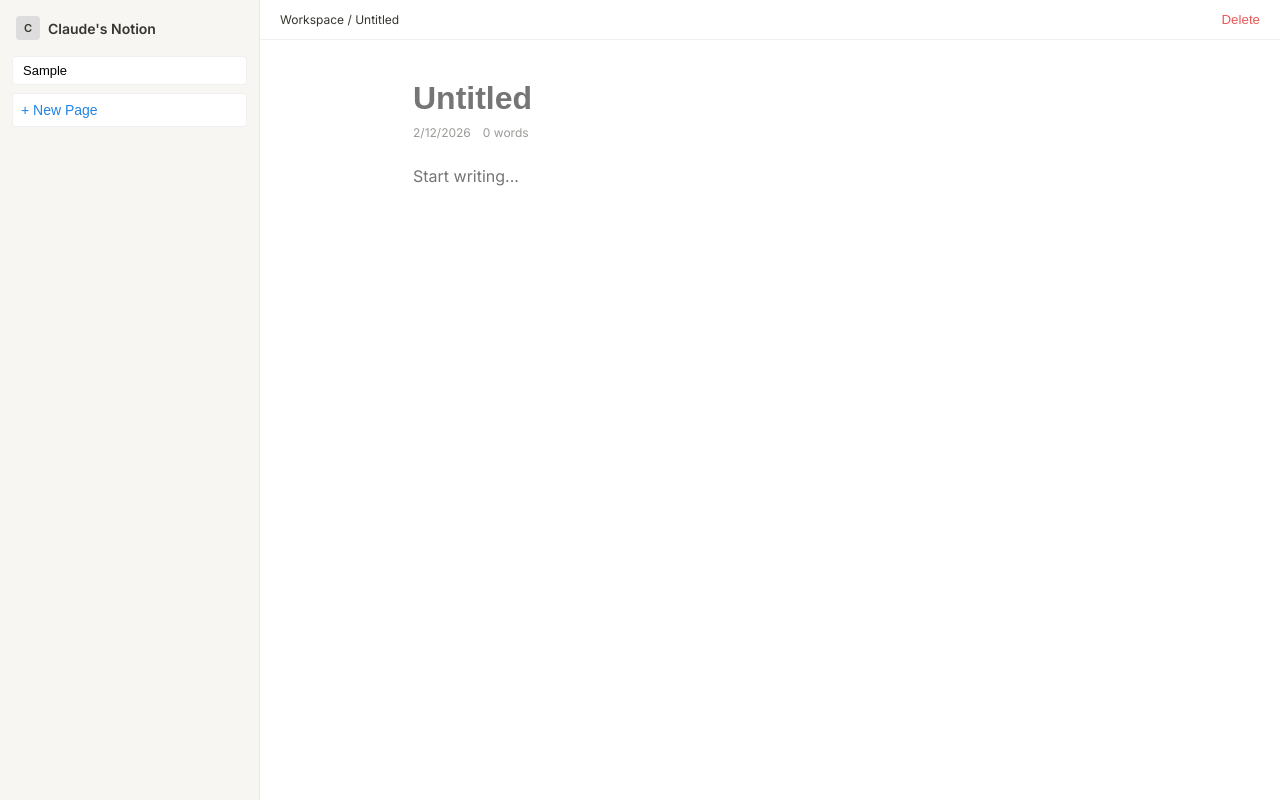
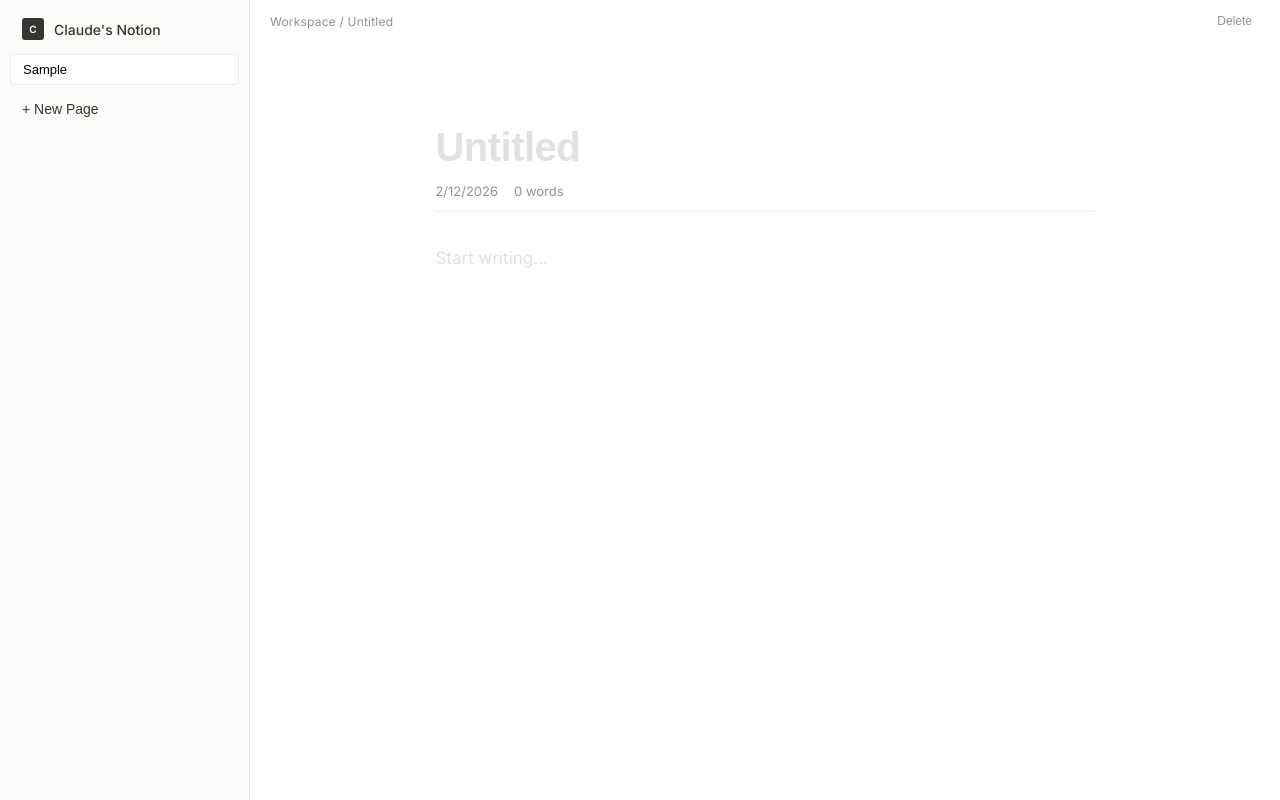
Before and after one commit to luoluoluo22/demo, a plain HTML site: page index.html in a window 1280 px wide. Both pictures are taken after typing "Sample" into the empty fields and a click on the button "+ New Page". Drawn offline with Linux system fonts and the light colour scheme.

Commit message:
Optimize UI/UX using UI-UX Pro Max skill guidelines: refined colors, typography, and spacing

```diff
--- a/style.css
+++ b/style.css
@@ -1,10 +1,12 @@
 :root {
-    --sidebar-bg: #f7f6f3;
-    --sidebar-hover: #ebeaea;
+    --sidebar-bg: #fbfbfa;
+    --sidebar-hover: #efefed;
     --text-main: #37352f;
-    --text-muted: rgba(55, 53, 47, 0.5);
-    --accent-color: #2383e2;
-    --border-color: rgba(0, 0, 0, 0.06);
+    --text-muted: #91918e;
+    --accent: #507aff;
+    --border: rgba(55, 53, 47, 0.09);
+    --shadow-sm: 0 1px 2px rgba(15, 15, 15, 0.1);
+    --radius-md: 6px;
 }
 
 * { box-sizing: border-box; margin: 0; padding: 0; -webkit-tap-highlight-color: transparent; }
@@ -13,71 +15,79 @@ body, html {
     height: 100%;
     font-family: 'Inter', -apple-system, system-ui, sans-serif;
     color: var(--text-main);
+    background: #fff;
     overflow: hidden;
+    -webkit-font-smoothing: antialiased;
 }
 
 .app-container { display: flex; height: 100%; width: 100vw; position: relative; }
 
-/* Sidebar Logic */
+/* --- Sidebar: UI/UX Pro Max Optimized --- */
 .sidebar {
-    width: 260px;
-    min-width: 260px;
+    width: 250px;
+    min-width: 250px;
     background: var(--sidebar-bg);
-    border-right: 1px solid var(--border-color);
+    border-right: 1px solid var(--border);
     display: flex;
     flex-direction: column;
     z-index: 100;
 }
 
-.sidebar-header { padding: 16px; }
-.user-info { display: flex; align-items: center; gap: 8px; font-weight: 600; font-size: 14px; }
-.avatar { width: 24px; height: 24px; background: #ddd; border-radius: 4px; display: flex; align-items: center; justify-content: center; font-size: 11px; }
+.sidebar-header { padding: 14px 14px 10px; }
+.user-info { display: flex; align-items: center; gap: 10px; font-weight: 500; font-size: 14px; padding: 4px 8px; border-radius: 4px; cursor: pointer; }
+.user-info:hover { background: var(--sidebar-hover); }
+.avatar { width: 22px; height: 22px; background: #37352f; color: white; border-radius: 3px; display: flex; align-items: center; justify-content: center; font-size: 10px; font-weight: 700; }
 
-.sidebar-actions { padding: 0 12px 16px; display: flex; flex-direction: column; gap: 8px; }
-#search-input { padding: 6px 10px; border-radius: 4px; border: 1px solid var(--border-color); font-size: 13px; }
-.sidebar-btn { padding: 8px; text-align: left; background: #fff; border: 1px solid var(--border-color); border-radius: 4px; cursor: pointer; font-size: 14px; color: var(--accent-color); font-weight: 500; }
+.sidebar-actions { padding: 0 10px 14px; }
+#search-input { width: 100%; padding: 7px 12px; border-radius: 4px; border: 1px solid var(--border); font-size: 13px; background: white; margin-bottom: 8px; transition: border-color 0.2s; }
+#search-input:focus { outline: none; border-color: var(--accent); }
+.sidebar-btn { width: 100%; padding: 8px 12px; text-align: left; background: transparent; border: none; border-radius: 4px; cursor: pointer; font-size: 14px; color: var(--text-main); font-weight: 400; display: flex; align-items: center; gap: 8px; transition: background 0.2s; }
+.sidebar-btn:hover { background: var(--sidebar-hover); }
 
-.note-list { flex: 1; overflow-y: auto; }
-.note-item { padding: 10px 16px; cursor: pointer; display: flex; align-items: center; gap: 8px; font-size: 14px; }
+.note-list { flex: 1; overflow-y: auto; padding-top: 4px; }
+.note-item { padding: 7px 14px; cursor: pointer; display: flex; align-items: center; gap: 10px; font-size: 14px; color: var(--text-main); margin: 1px 8px; border-radius: 4px; transition: all 0.2s cubic-bezier(0.4, 0, 0.2, 1); }
 .note-item:hover { background: var(--sidebar-hover); }
-.note-item.active { background: var(--sidebar-hover); font-weight: 600; border-right: 3px solid var(--accent-color); }
+.note-item.active { background: var(--sidebar-hover); font-weight: 500; color: #000; }
+.note-item.active::before { content: '•'; color: var(--accent); margin-right: -4px; }
 
-/* Editor Logic */
-.editor-container { flex: 1; display: flex; flex-direction: column; background: #fff; overflow: hidden; }
-.empty-state { flex: 1; display: flex; flex-direction: column; align-items: center; justify-content: center; color: var(--text-muted); text-align: center; }
-.empty-icon { font-size: 48px; margin-bottom: 12px; }
+/* --- Editor: UI/UX Pro Max Optimized --- */
+.editor-container { flex: 1; display: flex; flex-direction: column; background: #fff; position: relative; }
 
-.active-editor { display: flex; flex-direction: column; height: 100%; }
-.editor-header { padding: 12px 20px; border-bottom: 1px solid var(--border-color); display: flex; justify-content: space-between; align-items: center; font-size: 12px; }
-.editor-actions { display: flex; gap: 12px; align-items: center; }
-#save-status { color: #2ecc71; font-weight: 500; opacity: 0; }
+.empty-state { flex: 1; display: flex; flex-direction: column; align-items: center; justify-content: center; color: var(--text-muted); opacity: 0.6; }
+.empty-icon { font-size: 52px; margin-bottom: 8px; filter: grayscale(1); }
+
+.active-editor { display: flex; flex-direction: column; height: 100%; animation: slideInUp 0.3s ease-out; }
+@keyframes slideInUp { from { opacity: 0; transform: translateY(4px); } to { opacity: 1; transform: translateY(0); } }
+
+.editor-header { padding: 10px 20px; border-bottom: 1px solid transparent; display: flex; justify-content: space-between; align-items: center; font-size: 12px; }
+.breadcrumb { color: var(--text-muted); letter-spacing: 0.2px; }
+.editor-actions { display: flex; gap: 16px; align-items: center; }
+#save-status { color: #2ecc71; font-weight: 500; opacity: 0; transition: opacity 0.4s; font-size: 11px; }
 #save-status.show { opacity: 1; }
-#delete-current-btn { color: #eb5757; background: none; border: none; cursor: pointer; }
+#delete-current-btn { color: var(--text-muted); background: none; border: none; cursor: pointer; font-size: 12px; padding: 4px 8px; border-radius: 4px; transition: all 0.2s; }
+#delete-current-btn:hover { background: #fee2e2; color: #eb5757; }
 
-.editor-content { flex: 1; overflow-y: auto; padding: 40px 15% 100px; }
-.title-input { width: 100%; font-size: 32px; font-weight: 800; border: none; outline: none; margin-bottom: 8px; }
-.meta-info { font-size: 12px; color: var(--text-muted); margin-bottom: 24px; display: flex; gap: 12px; }
-.body-input { width: 100%; min-height: 300px; font-size: 16px; line-height: 1.6; border: none; outline: none; resize: none; font-family: inherit; }
+.editor-content { flex: 1; overflow-y: auto; padding: 80px 18% 120px; scroll-behavior: smooth; }
+.title-input { width: 100%; font-size: 40px; font-weight: 700; border: none; outline: none; margin-bottom: 12px; color: var(--text-main); line-height: 1.2; letter-spacing: -0.5px; }
+.title-input::placeholder { color: #e1e1df; }
 
-/* Mobile Optimizations */
-.mobile-only { display: none; }
+.meta-info { font-size: 13px; color: var(--text-muted); margin-bottom: 32px; display: flex; gap: 16px; align-items: center; border-bottom: 1px solid var(--border); padding-bottom: 12px; }
+.body-input { width: 100%; min-height: 400px; font-size: 17px; line-height: 1.7; border: none; outline: none; resize: none; font-family: inherit; color: var(--text-main); }
+.body-input::placeholder { color: #e1e1df; }
+
+/* --- Mobile / Utility --- */
 #mobile-menu-toggle {
-    position: fixed; bottom: 20px; left: 20px; z-index: 200;
-    width: 48px; height: 48px; border-radius: 50%; background: var(--accent-color);
-    color: white; border: none; box-shadow: 0 4px 12px rgba(0,0,0,0.2); font-size: 20px;
+    position: fixed; top: 14px; left: 14px; z-index: 200;
+    width: 32px; height: 32px; border-radius: 4px; background: white;
+    color: var(--text-main); border: 1px solid var(--border); box-shadow: var(--shadow-sm); font-size: 16px; display: none;
 }
 
 @media (max-width: 768px) {
-    .mobile-only { display: block; }
-    .sidebar {
-        position: absolute; left: -260px; top: 0; height: 100%; transition: left 0.3s cubic-bezier(0.4, 0, 0.2, 1);
-    }
+    #mobile-menu-toggle { display: block; }
+    .sidebar { position: absolute; left: -250px; top: 0; height: 100%; transition: left 0.3s ease; box-shadow: 10px 0 30px rgba(0,0,0,0.1); }
     .sidebar.open { left: 0; }
-    .editor-content { padding: 24px 20px; }
-    .title-input { font-size: 28px; }
-    #sidebar-overlay {
-        position: fixed; top: 0; left: 0; width: 100%; height: 100%;
-        background: rgba(0,0,0,0.3); z-index: 90; display: none;
-    }
+    .editor-content { padding: 60px 24px 100px; }
+    .title-input { font-size: 32px; }
+    #sidebar-overlay { position: fixed; top: 0; left: 0; width: 100%; height: 100%; background: rgba(0,0,0,0.2); z-index: 90; display: none; backdrop-filter: blur(2px); }
     #sidebar-overlay.show { display: block; }
 }
```
